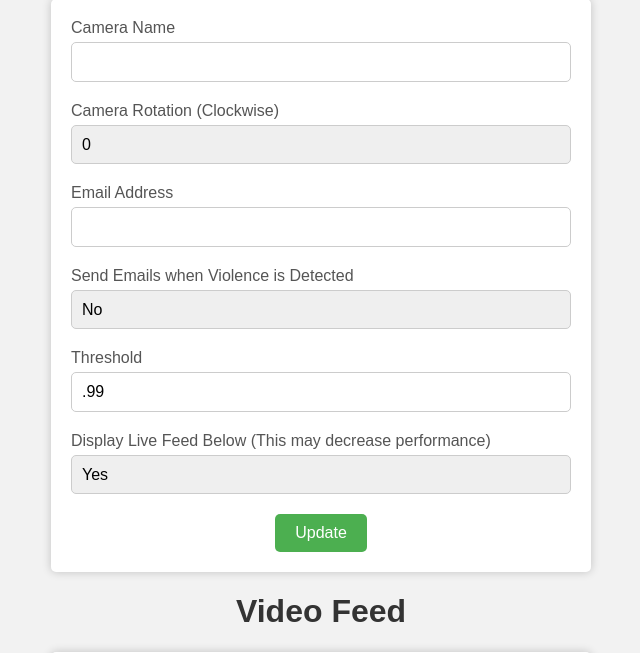
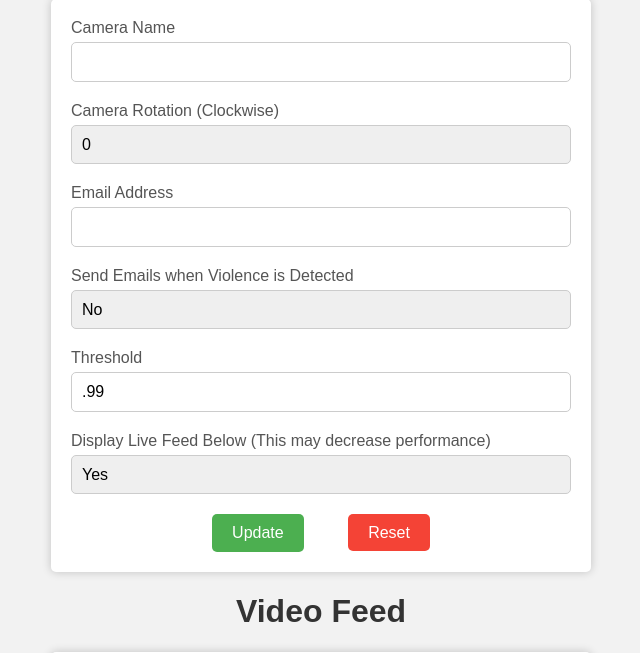
Before and after one commit to WillMeagher/Violence-Detection, a Flask app: page / in a window 1280 px wide. Shown: the part 81-734 px from the top of the page, without its empty margins (319-959 px from the left). Run offline with Flask 3, Linux system fonts and the light colour scheme; parts of the project's set-up code (start-up, migrations or seed data) failed here and were passed over.

Commit message:
Added option to reset configuration

```diff
--- a/device/run.py
+++ b/device/run.py
@@ -1,5 +1,5 @@
 import cv2
-from tools import speed_test, buffer, server, emailer, camera# , input_check, led_controller, pi_camera
+from tools import speed_test, buffer, server, emailer, camera# , input_check, led_controller, picamera
 from ml import predict_violence
 from sys import argv
 import time
--- a/server/app.py
+++ b/server/app.py
@@ -22,9 +22,14 @@ last_prediction = "No prediction yet"
 
 THIS_PATH = CONFIG["project_path"] + "server/"
 DATA_FILE = THIS_PATH + 'data.json'
+DEFAULT_DATA_FILE = THIS_PATH + 'default_data.json'
 
 def read_data():
     with open(DATA_FILE, 'r') as f:
+        return json.load(f)
+
+def read_default_data():
+    with open(DEFAULT_DATA_FILE, 'r') as f:
         return json.load(f)
 
 def write_data(data):
@@ -78,5 +83,12 @@ def last_prediction_route():
         last_prediction = request.data
         return json.dumps({'success': True}), 200, {'ContentType': 'application/json'}
 
+@app.route('/reset_config')
+def reset_config():
+    data = read_default_data()
+    write_data(data)
+    flash('Config reset successfully! Restart the camera to see the changes.')
+    return redirect(url_for('index'))
+
 if __name__ == '__main__':
     app.run(host='0.0.0.0')
--- /dev/null
+++ b/server/default_data.json
@@ -0,0 +1 @@
+{"camera_name": "", "email": "", "threshold": ".99", "send_frames": "true", "send_emails": "false", "camera_rotation": "0"}
--- a/server/templates/index.html
+++ b/server/templates/index.html
@@ -48,7 +48,7 @@
 		select::-ms-expand {
 			display: none;
 		}
-		button[type="submit"] {
+		button[type="submit"], a {
 			background-color: #4CAF50;
 			color: #fff;
 			padding: 10px 20px;
@@ -57,9 +57,16 @@
 			font-size: 16px;
 			cursor: pointer;
 			transition: background-color 0.3s ease;
+			text-decoration: none;
 		}
-		button[type="submit"]:hover {
+		button[type="submit"]:hover{
 			background-color: #3e8e41;
+		}
+		a {
+			background-color: #f44336;
+		}
+		a:hover {
+			background-color: #d32f2f;
 		}
         .success-banner {
             background-color: #4CAF50;
@@ -105,6 +112,7 @@
 			<option value="false" {% if entries['send_frames'] == 'false' %}selected{% endif %}>No</option>
 		</select>
 		<button type="submit">Update</button>
+		<a href="/reset_config" style="margin-left: 40px">Reset</a>
 	</form>
     <h1>Video Feed</h1>
     <div class="container">
```
